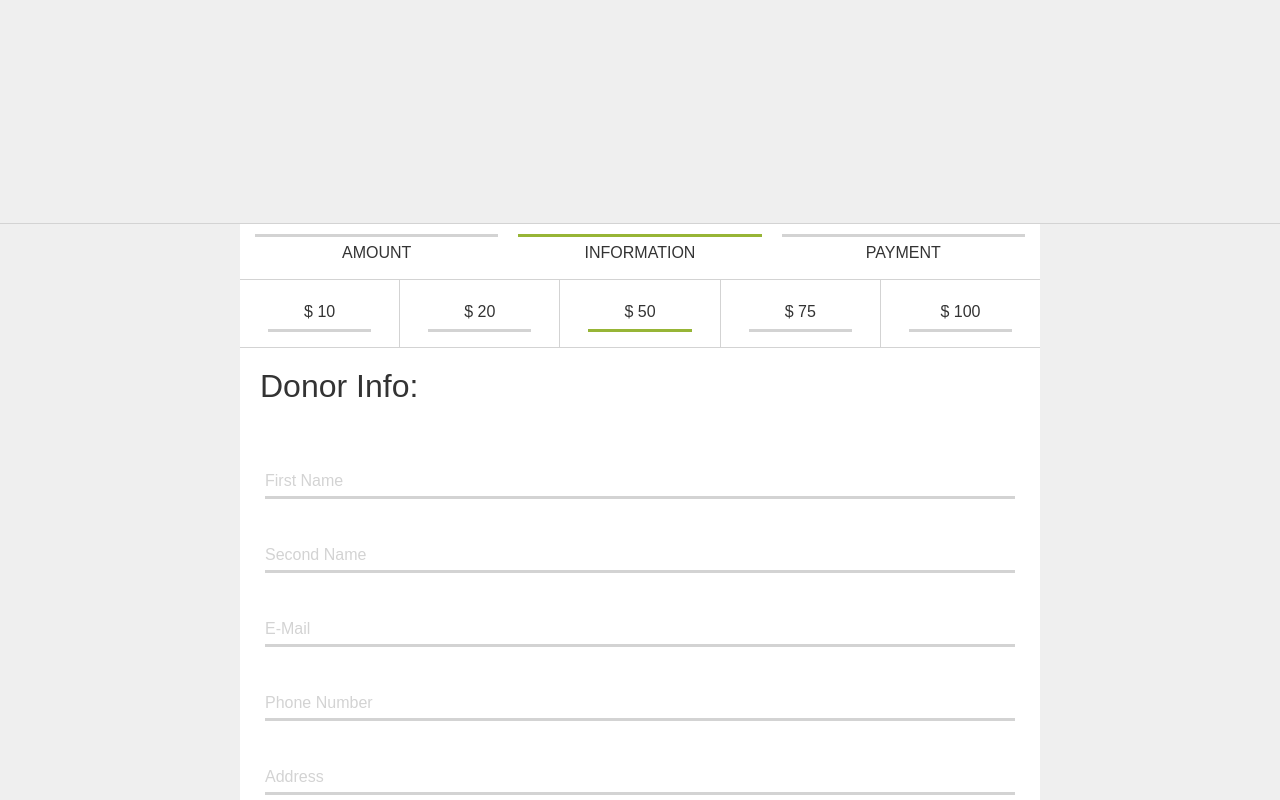
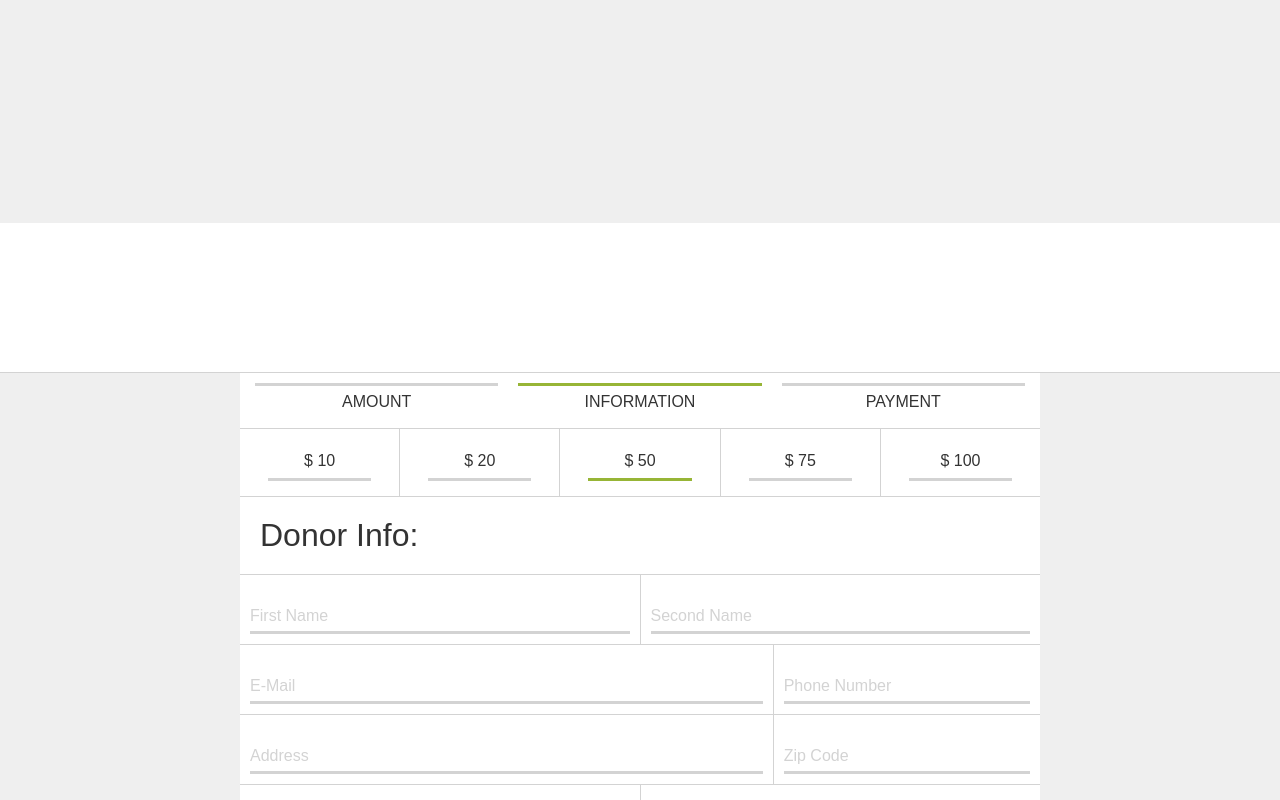
Before and after one commit to TJTorola/Friends-Of-Maple, a React app: page / in a window 1280 px wide. Both pictures are taken after a click on the element "INFORMATION". Shown: the part 577-1377 px from the top of the page. Built offline with nearby package versions, Linux system fonts and the light colour scheme; the HTML template or start-up script is replaced by a standard one.

Commit message:
Connect form

```diff
--- a/src/components/form/cell.jsx
+++ b/src/components/form/cell.jsx
@@ -1,11 +1,18 @@
 import React from 'react';
+import cx from 'classnames';
 
 import { Input } from '~/components/index';
 
-const Cell = ({ cell, onChange }) => (
-  <div className={`cell ${cell.cols}-cols`}>
+const Cell = ({ cell, onChange, isLast }) => (
+  <div className={classnames(isLast, cell.cols)}>
     <Input placeholder={cell.placeholder} />
   </div>
 );
 
+const classnames = (isLast, cols) => cx(
+  `cols-${cols}`,
+  'cell',
+  { 'is-last': isLast },
+);
+
 export default Cell;
--- a/src/components/form/main.jsx
+++ b/src/components/form/main.jsx
@@ -18,8 +18,8 @@ const Row = ({ row, onChange }) => (
   </div>
 );
 
-const mCell = (onChange) => (cell, idx) => (
-  <Cell key={idx} cell={cell} onChange={onChange} />
+const mCell = (onChange) => (cell, idx, { length }) => (
+  <Cell key={idx} cell={cell} onChange={onChange} isLast={idx === length - 1} />
 );
 
 export default Form;
--- /dev/null
+++ b/src/style/components/form.scss
@@ -0,0 +1,32 @@
+.Form {
+  border-top: 1px solid $lightGray;
+
+  .row {
+    display: flex;
+
+    border-bottom: 1px solid $lightGray;
+  }
+
+  .cell {
+    flex-basis: 0;
+
+    border-right: 1px solid $lightGray;
+
+    &.is-last {
+      border-right: none;
+    }
+
+    &.cols-1 { flex-grow: 1; }
+    &.cols-2 { flex-grow: 2; }
+    &.cols-3 { flex-grow: 3; }
+    &.cols-4 { flex-grow: 4; }
+    &.cols-5 { flex-grow: 5; }
+    &.cols-6 { flex-grow: 6; }
+    &.cols-7 { flex-grow: 7; }
+    &.cols-8 { flex-grow: 8; }
+    &.cols-9 { flex-grow: 9; }
+    &.cols-10 { flex-grow: 10; }
+    &.cols-11 { flex-grow: 11; }
+    &.cols-12 { flex-grow: 12; }
+  }
+}
--- a/src/style/components/input.scss
+++ b/src/style/components/input.scss
@@ -1,7 +1,7 @@
 .Input {
 	display: flex;
 	flex-direction: column;
-	margin: 25px;
+	margin: 10px;
 	position: relative;
 
   &:hover label {
--- a/src/style/entry.scss
+++ b/src/style/entry.scss
@@ -12,6 +12,7 @@
 
 // .AmountSelector
 // .Input
+// .Form
 
 @import './vars.scss';
 
@@ -28,3 +29,4 @@
 
 @import './components/amountSelector.scss';
 @import './components/input.scss';
+@import './components/form.scss';
```
